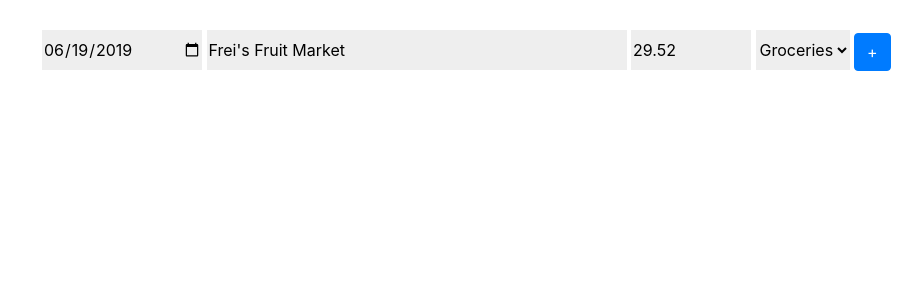
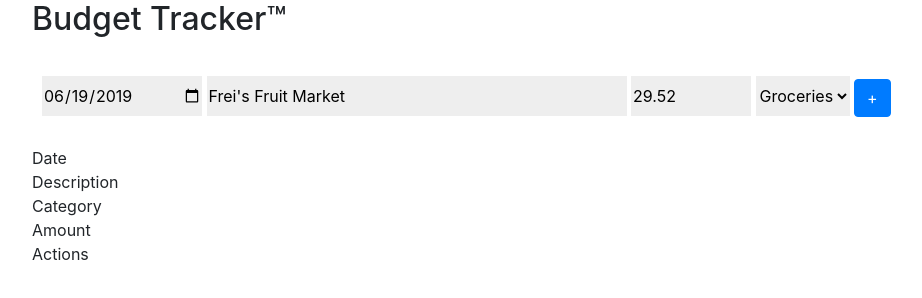
Before and after one commit to ebylund/basic-budget, a plain HTML site: page index.html in a window 1280 px wide. Shown: the whole page, without its empty margins (158-1080 px from the left). Drawn offline with nearby package versions, Linux system fonts and the light colour scheme; no server answers.

Commit message:
add header table header and title

```diff
--- a/index.html
+++ b/index.html
@@ -18,13 +18,16 @@
 		<div class="item trans-category"></div>
 		<div class="item trans-amount"></div>
         <div class="item trans-icons">
-			<div class="icon"><img src="resources/pencil.svg" alt="pencil"></div>
-			<div class="icon"><img src="resources/trash.svg" alt="pencil"></div>
+			<div id="update" class="icon"><img id="pencil" src="resources/pencil-blue.svg" alt="pencil"></div>
+			<div id="destroy" class="icon"><img id="trash" src="resources/trash-red.svg" alt="pencil"></div>
 		</div>
 	</div>
 </template>
 
 <div id="container">
+	<div id="title">
+		<h2>Budget Tracker™</h2>
+	</div>
 	<div id="transaction-input-fields">
 		<input type="date" class="trans-input" id="trans-date-input" name="trans-date" placeholder="date" value="2019-06-19">
 		<input type="text" class="trans-input" id="trans-description-input" name="trans-description" placeholder="description" value="Frei's Fruit Market">
@@ -38,6 +41,13 @@
 		</select>
 		<button id="add-transaction" onclick="addTransaction()" class="btn btn-primary">+</button>
 	</div>
+    <div id="transactions-header">
+		<div class="header" id="header-date">Date</div>
+		<div class="header" id="header-description">Description</div>
+		<div class="header" id="header-category">Category</div>
+		<div class="header" id="header-amount">Amount</div>
+		<div class="header" id="header-icons">Actions</div>
+	</div>
 	<div id="transactions-container"></div>
 </div>
 <script src="main.js"></script>
```
